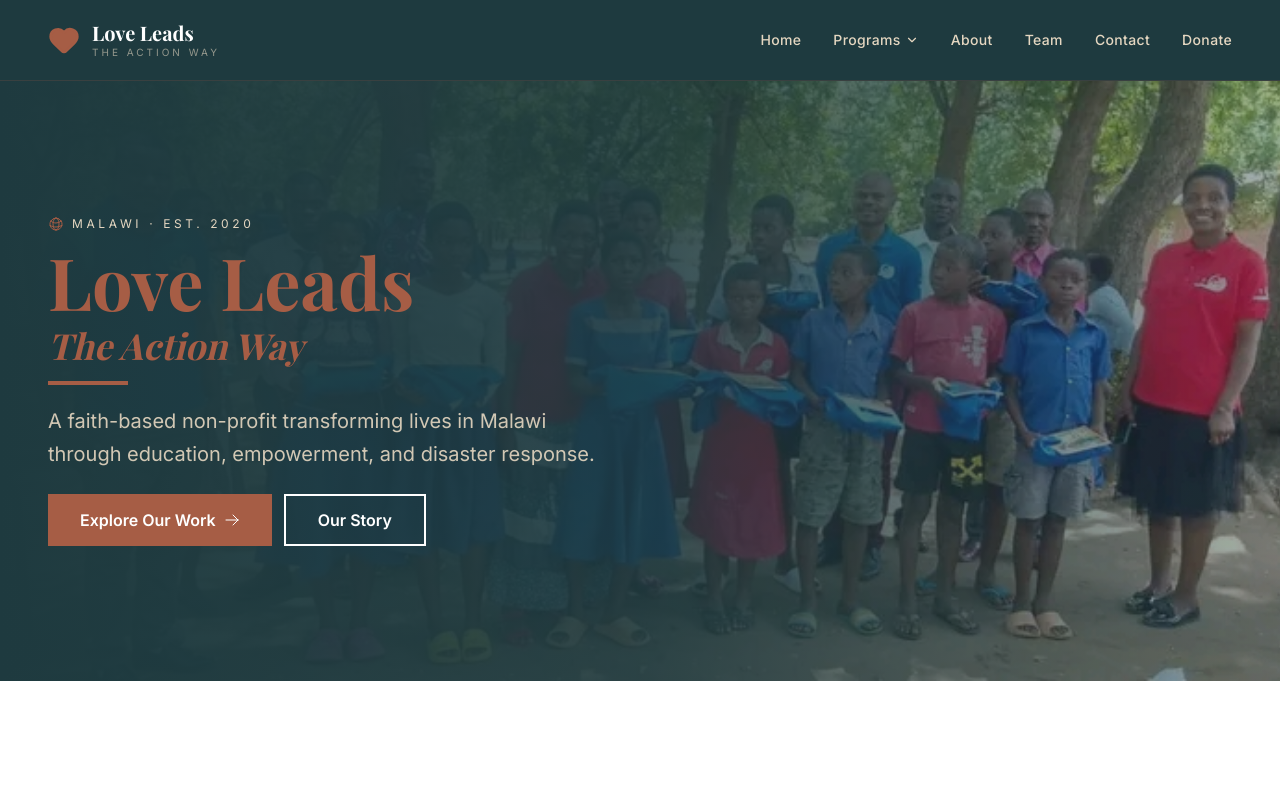
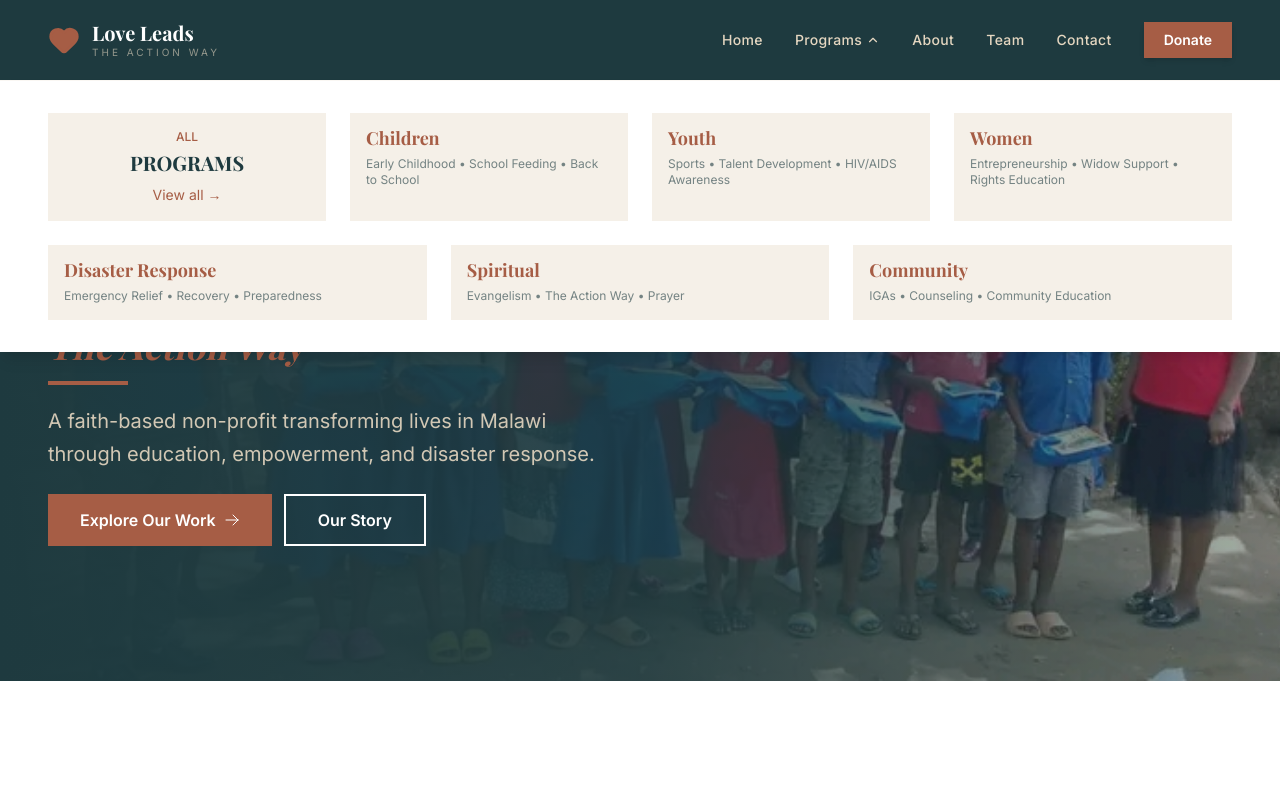
Before and after one commit to greenhunter98/love-leads, a Next.js app: page / in a window 1280 px wide. Both pictures are taken after a click on the button "Programs". Shown: the top 800 px of the page. Built offline with nearby package versions, Linux system fonts and the light colour scheme.

Commit message:
Updated header dropdown

```diff
--- a/components/AnimatedSection.tsx
+++ /dev/null
@@ -1,46 +0,0 @@
-'use client'
-
-import { motion } from 'framer-motion'
-import { useInView } from 'react-intersection-observer'
-
-interface AnimatedSectionProps {
-  children: React.ReactNode
-  className?: string
-  delay?: number
-  direction?: 'up' | 'down' | 'left' | 'right' | 'none'
-}
-
-export default function AnimatedSection({
-  children,
-  className = '',
-  delay = 0,
-  direction = 'up'
-}: AnimatedSectionProps) {
-  const [ref, inView] = useInView({
-    triggerOnce: true,
-    threshold: 0.1,
-  })
-
-  const getInitialPosition = () => {
-    switch(direction) {
-      case 'up': return { opacity: 0, y: 50 }
-      case 'down': return { opacity: 0, y: -50 }
-      case 'left': return { opacity: 0, x: 50 }
-      case 'right': return { opacity: 0, x: -50 }
-      case 'none': return { opacity: 0 }
-      default: return { opacity: 0, y: 50 }
-    }
-  }
-
-  return (
-    <motion.div
-      ref={ref}
-      initial={getInitialPosition()}
-      animate={inView ? { opacity: 1, x: 0, y: 0 } : getInitialPosition()}
-      transition={{ duration: 0.6, delay, ease: 'easeOut' }}
-      className={className}
-    >
-      {children}
-    </motion.div>
-  )
-}
--- a/components/Header.tsx
+++ b/components/Header.tsx
@@ -1,11 +1,13 @@
 'use client'
 
 import Link from 'next/link'
-import { useState } from 'react'
+import { useState, useRef, useEffect } from 'react'
 import { Menu, X, Heart, ChevronDown } from 'lucide-react'
 
 export default function Header() {
   const [isMenuOpen, setIsMenuOpen] = useState(false)
+  const [isProgramsDropdownOpen, setIsProgramsDropdownOpen] = useState(false)
+  const dropdownRef = useRef<HTMLDivElement>(null)
 
   const navLinks = [
     { name: 'Home', href: '/' },
@@ -25,19 +27,37 @@
     },
     { name: 'About', href: '/about' },
     { name: 'Team', href: '/team' },
-    { name: 'Contact', href: '/contact' },
-    { name: 'Donate', href: '/contact' }
+    { name: 'Contact', href: '/contact' }
   ]
+
+  // Close dropdown when clicking outside
+  useEffect(() => {
+    function handleClickOutside(event: MouseEvent) {
+      if (dropdownRef.current && !dropdownRef.current.contains(event.target as Node)) {
+        setIsProgramsDropdownOpen(false)
+      }
+    }
+    document.addEventListener('mousedown', handleClickOutside)
+    return () => document.removeEventListener('mousedown', handleClickOutside)
+  }, [])
+
+  // Function to close dropdown when clicking any link
+  const handleLinkClick = () => {
+    setIsProgramsDropdownOpen(false)
+    setIsMenuOpen(false)
+  }
 
   return (
     <header className="bg-[#1E3A3F] text-white sticky top-0 z-50 border-b border-[#A65D45]/20">
+      {/* Main Header */}
+      <div className="relative" ref={dropdownRef}>
         <nav className="container mx-auto px-4 sm:px-6 md:px-12">
           <div className="flex items-center justify-between h-16 sm:h-20">
             {/* Logo and brand */}
-          <Link href="/" className="flex items-center gap-2 sm:gap-3 group">
+            <Link href="/" className="flex items-center gap-2 sm:gap-3 group" onClick={handleLinkClick}>
               <div className="relative">
                 <Heart className="w-6 h-6 sm:w-7 sm:h-7 md:w-8 md:h-8 fill-[#A65D45] text-[#A65D45] group-hover:scale-110 transition-transform duration-300" />
-              <div className="absolute -inset-1 bg-[#A65D45]/20 rounded-full blur-md opacity-0 group-hover:opacity-100 transition-opacity"></div>
+                <div className="absolute -inset-1 bg-[#A65D45]/20 blur-md opacity-0 group-hover:opacity-100 transition-opacity"></div>
               </div>
               <div className="flex flex-col">
                 <span className="text-base sm:text-lg md:text-xl font-serif font-bold text-white leading-tight">Love Leads</span>
@@ -50,32 +70,14 @@
               {navLinks.map((link) => {
                 if (link.hasDropdown) {
                   return (
-                  <div key={link.name} className="relative group">
+                    <div key={link.name} className="relative">
                       <button
+                        onClick={() => setIsProgramsDropdownOpen(!isProgramsDropdownOpen)}
                         className="flex items-center gap-1 py-2 text-[#E5D7C1] hover:text-white transition-colors text-sm font-medium tracking-wide"
                       >
                         {link.name}
-                      <ChevronDown className="w-3.5 h-3.5 group-hover:rotate-180 transition-transform duration-300" />
+                        <ChevronDown className={`w-3.5 h-3.5 transition-transform duration-300 ${isProgramsDropdownOpen ? 'rotate-180' : ''}`} />
                       </button>
-
-                    {/* Dropdown Menu */}
-                    <div className="absolute top-full left-0 mt-2 w-48 lg:w-56 bg-white shadow-xl opacity-0 invisible group-hover:opacity-100 group-hover:visible transition-all duration-200 z-50">
-                      <div className="py-1.5 lg:py-2">
-                        {link.dropdownItems?.map((item, idx) => (
-                          <Link
-                            key={idx}
-                            href={item.href}
-                            className={`block px-3 lg:px-4 py-2 lg:py-2.5 text-xs lg:text-sm transition-colors ${
-                              idx === 0
-                                ? 'text-[#1E3A3F] font-semibold bg-[#F5F0E8]'
-                                : 'text-[#1E3A3F]/70 hover:bg-[#F5F0E8] hover:text-[#1E3A3F]'
-                            }`}
-                          >
-                            {item.name}
-                          </Link>
-                        ))}
-                      </div>
-                    </div>
                     </div>
                   )
                 }
@@ -85,11 +87,21 @@
                     key={link.name}
                     href={link.href}
                     className="text-[#E5D7C1] hover:text-white transition-colors text-sm font-medium tracking-wide"
+                    onClick={handleLinkClick}
                   >
                     {link.name}
                   </Link>
                 )
               })}
+
+              {/* Distinctive Donate Link */}
+              <Link
+                href="/contact"
+                className="bg-[#A65D45] text-white px-5 py-2 text-sm font-semibold hover:bg-[#8E4F3A] transition-colors shadow-md"
+                onClick={handleLinkClick}
+              >
+                Donate
+              </Link>
             </div>
 
             {/* Mobile menu button */}
@@ -101,10 +113,76 @@
               {isMenuOpen ? <X className="w-5 h-5 sm:w-6 sm:h-6" /> : <Menu className="w-5 h-5 sm:w-6 sm:h-6" />}
             </button>
           </div>
+        </nav>
 
-        {/* Mobile Navigation*/}
+        {/* Full-Width Dropdown with Animation - Hidden on Mobile */}
+        {isProgramsDropdownOpen && (
+          <div
+            className="absolute left-1/2 -translate-x-1/2 bg-white shadow-lg border-t border-[#E5D7C1]/20 z-50 transition-all duration-300 ease-in-out hidden md:block"
+            style={{
+              top: '100%',
+              width: '100vw',
+              marginLeft: 'calc(-50vw + 50%)',
+              marginRight: 'calc(-50vw + 50%)'
+            }}
+          >
+            <div className="container mx-auto px-4 sm:px-6 md:px-12 py-8">
+              {/* Programs Grid - 4 items top row */}
+              <div className="grid grid-cols-4 gap-6 mb-6">
+                {navLinks.find(l => l.hasDropdown)?.dropdownItems?.slice(0, 4).map((item, idx) => (
+                  <Link
+                    key={idx}
+                    href={item.href}
+                    className="group block p-4 bg-[#F5F0E8] hover:bg-[#E5D7C1] transition-colors"
+                    onClick={handleLinkClick}
+                  >
+                    {idx === 0 ? (
+                      <div className="text-center">
+                        <div className="text-xs text-[#A65D45] font-medium mb-1">ALL</div>
+                        <div className="font-serif font-bold text-[#1E3A3F] text-xl mb-2">PROGRAMS</div>
+                        <div className="text-sm text-[#A65D45] group-hover:underline">View all →</div>
+                      </div>
+                    ) : (
+                      <>
+                        <h3 className="font-serif font-semibold text-[#1E3A3F] text-lg mb-2">{item.name}</h3>
+                        <p className="text-xs text-[#1E3A3F]/60">
+                          {idx === 1 && "Early Childhood • School Feeding • Back to School"}
+                          {idx === 2 && "Sports • Talent Development • HIV/AIDS Awareness"}
+                          {idx === 3 && "Entrepreneurship • Widow Support • Rights Education"}
+                        </p>
+                      </>
+                    )}
+                  </Link>
+                ))}
+              </div>
+
+              {/* Bottom Row - 3 items */}
+              <div className="grid grid-cols-3 gap-6">
+                {navLinks.find(l => l.hasDropdown)?.dropdownItems?.slice(4, 7).map((item, idx) => (
+                  <Link
+                    key={idx}
+                    href={item.href}
+                    className="group block p-4 bg-[#F5F0E8] hover:bg-[#E5D7C1] transition-colors"
+                    onClick={handleLinkClick}
+                  >
+                    <h3 className="font-serif font-semibold text-[#1E3A3F] text-lg mb-2">{item.name}</h3>
+                    <p className="text-xs text-[#1E3A3F]/60">
+                      {idx === 0 && "Emergency Relief • Recovery • Preparedness"}
+                      {idx === 1 && "Evangelism • The Action Way • Prayer"}
+                      {idx === 2 && "IGAs • Counseling • Community Education"}
+                    </p>
+                  </Link>
+                ))}
+              </div>
+            </div>
+          </div>
+        )}
+      </div>
+
+      {/* Mobile Navigation */}
       {isMenuOpen && (
         <div className="md:hidden py-4 sm:py-5 border-t border-[#A65D45]/20">
+          <div className="container mx-auto px-4 sm:px-6 md:px-12">
             <div className="space-y-3 sm:space-y-4">
               {navLinks.map((link) => {
                 if (link.hasDropdown) {
@@ -117,7 +195,10 @@
                             key={item.name}
                             href={item.href}
                             className="block py-1.5 sm:py-2 text-xs sm:text-sm text-[#E5D7C1]/70 hover:text-white transition-colors"
-                            onClick={() => setIsMenuOpen(false)}
+                            onClick={() => {
+                              setIsMenuOpen(false)
+                              setIsProgramsDropdownOpen(false)
+                            }}
                           >
                             {item.name}
                           </Link>
@@ -132,16 +213,31 @@
                     key={link.name}
                     href={link.href}
                     className="block py-1.5 sm:py-2 text-xs sm:text-sm text-[#E5D7C1] hover:text-white transition-colors font-medium px-2"
-                    onClick={() => setIsMenuOpen(false)}
+                    onClick={() => {
+                      setIsMenuOpen(false)
+                      setIsProgramsDropdownOpen(false)
+                    }}
                   >
                     {link.name}
                   </Link>
                 )
               })}
+
+              {/* Mobile Donate Link */}
+              <Link
+                href="/contact"
+                className="block mx-2 bg-[#A65D45] text-white px-4 py-2.5 text-sm font-semibold text-center hover:bg-[#8E4F3A] transition-colors"
+                onClick={() => {
+                  setIsMenuOpen(false)
+                  setIsProgramsDropdownOpen(false)
+                }}
+              >
+                Donate
+              </Link>
+            </div>
           </div>
         </div>
       )}
-      </nav>
     </header>
   )
 }
```
Lines whose indentation alone changed are shown as unchanged.
